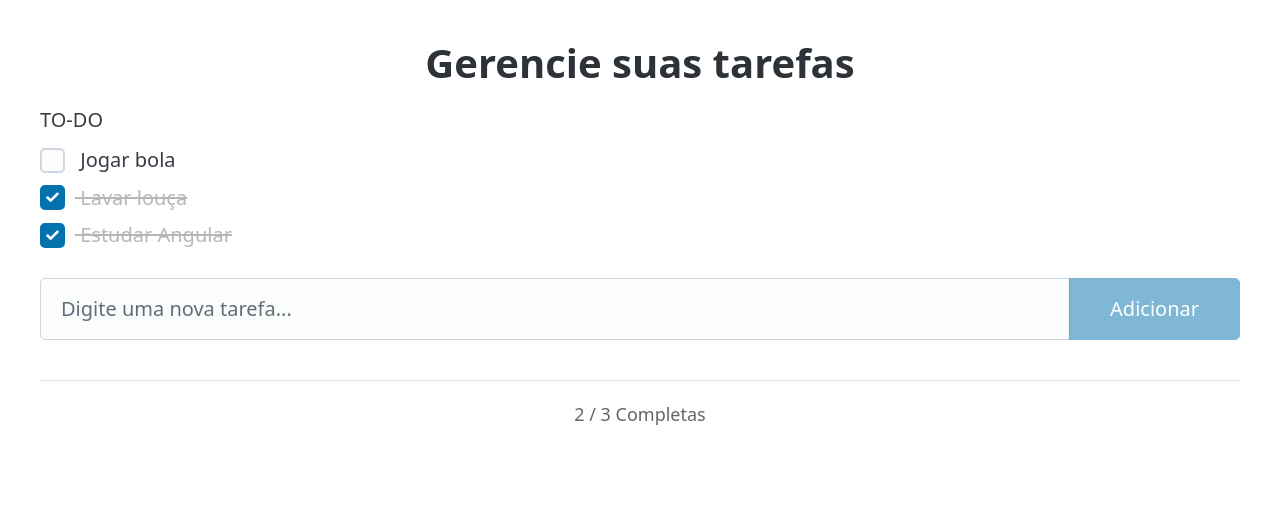
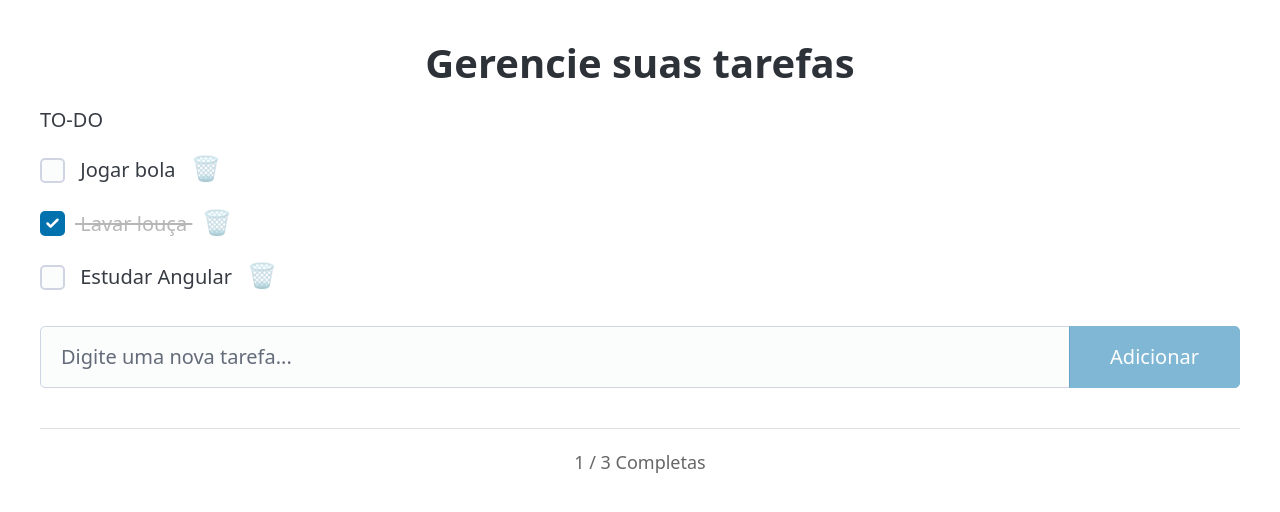
Before and after one commit to thiagomagano/todo-angular, an Angular app: page / in a window 1280 px wide. Shown: the top 512 px of the page. Built offline with nearby package versions, Linux system fonts and the light colour scheme.

Commit message:
Adicionando botão de excluir. D do Crud.

```diff
--- a/src/app/app.css
+++ b/src/app/app.css
@@ -21,3 +21,20 @@ span {
   color: #666;
   font-size: 0.9rem;
 }
+
+.delete-button {
+  background: transparent;
+  border: none;
+  font-size: 1.2rem;
+  cursor: pointer;
+  padding: 0.25rem 0.5rem;
+  border-radius: 4px;
+  transition: all 0.2s ease;
+  opacity: 0.5;
+}
+
+.delete-button:hover {
+  opacity: 1;
+  background: #ffebee;
+  transform: scale(1.1);
+}
--- a/src/app/app.html
+++ b/src/app/app.html
@@ -8,6 +8,7 @@
     <label>
       <input type="checkbox" [checked]="task.done" (change)="toggleTask(task)" />
       <span> {{task.title}} </span>
+      <button class="delete-button" (click)="removeTask(task.id)" title="Remover tarefa">🗑️</button>
     </label>
     } @empty {
     <p>Não existem tarefas</p>
@@ -23,7 +24,7 @@
       placeholder="Digite uma nova tarefa..."
       class="task-input"
     />
-    <button (click)="adicionarTarefa()" [disabled]="!taskTitle().trim()">Adicionar</button>
+    <button (click)="addTask()" [disabled]="!taskTitle().trim()">Adicionar</button>
   </fieldset>
 
   <div class="task-counter">
--- a/src/app/app.ts
+++ b/src/app/app.ts
@@ -20,7 +20,7 @@ export class App {
 
   tasks = signal<Task[]>(this.getTarefas());
 
-  adicionarTarefa() {
+  addTask() {
     const title = this.taskTitle().trim();
 
     if (title) {
@@ -36,7 +36,7 @@ export class App {
 
   onEnter(event: KeyboardEvent) {
     if (event.key === 'Enter') {
-      this.adicionarTarefa();
+      this.addTask();
     }
   }
 
@@ -45,13 +45,16 @@ export class App {
       currentTasks.map((t) => (t.id === task.id ? { ...t, done: !t.done } : t)),
     );
   }
+  removeTask(taskId: number) {
+    this.tasks.update((task) => task.filter((t) => t.id !== taskId));
+  }
 
   getTarefas(): Task[] {
     //simulando chamada API
     return [
       { id: 1, title: 'Jogar bola', done: false },
       { id: 2, title: 'Lavar louça', done: true },
-      { id: 3, title: 'Estudar Angular', done: true },
+      { id: 3, title: 'Estudar Angular', done: false },
     ];
   }
 }
```
